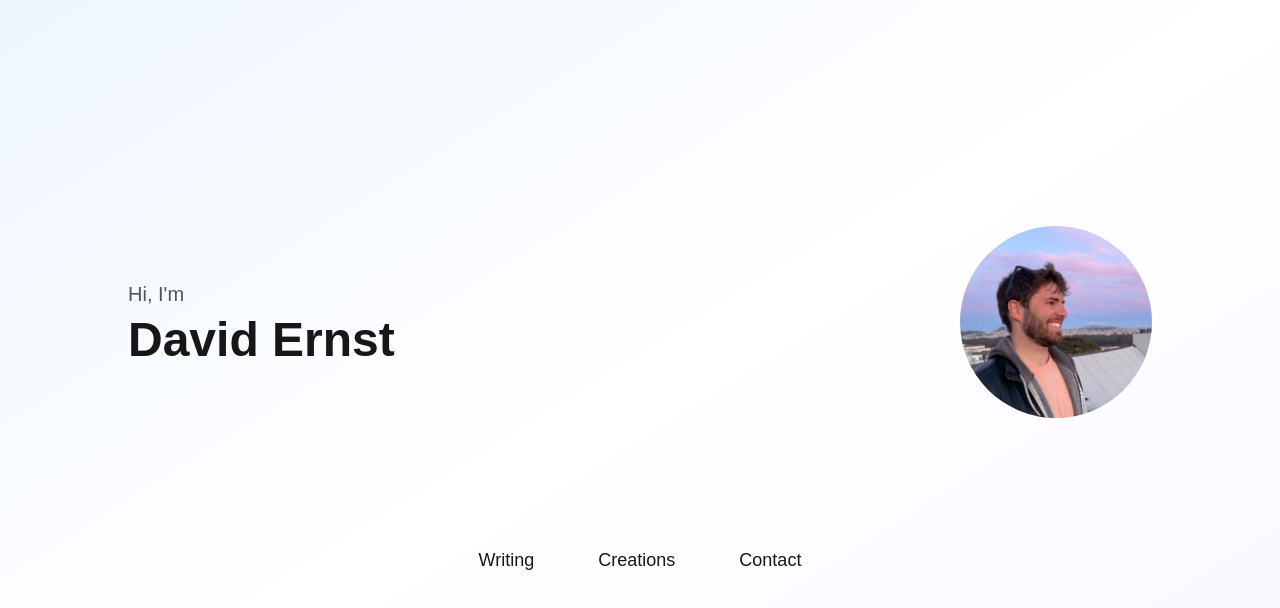
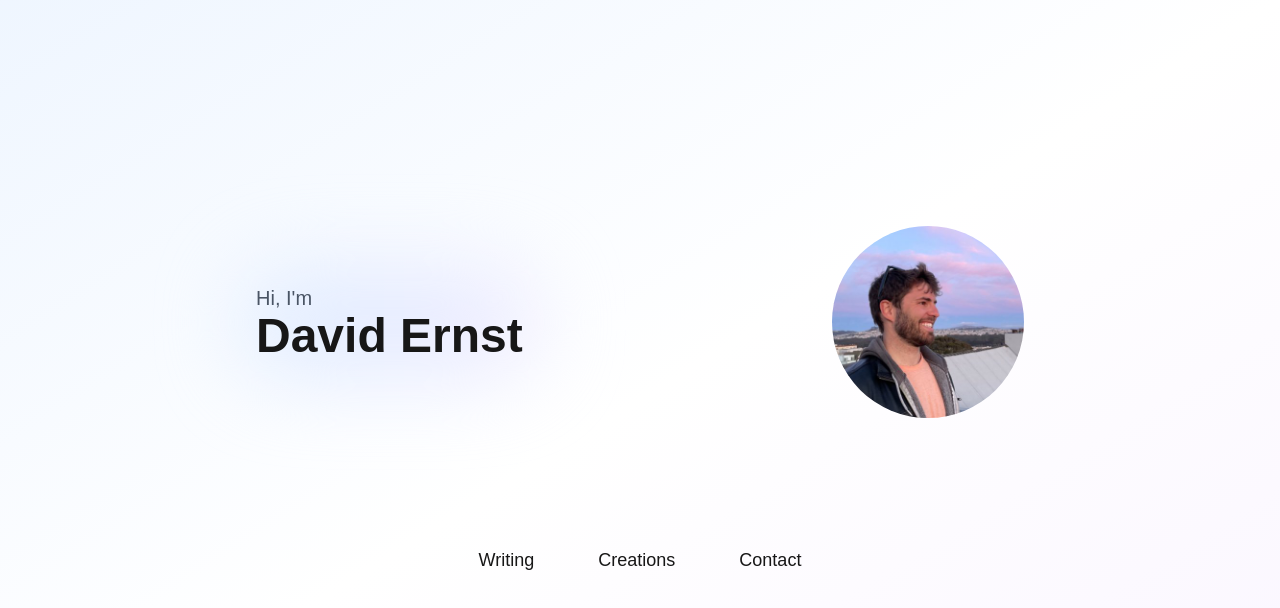
Before and after one commit to dsernst/dsernst.com-2025, a Next.js app: page / in a window 1280 px wide. Shown: the top 608 px of the page. Built offline with nearby package versions, Linux system fonts and the light colour scheme.

Commit message:
Add color behind homepage text

```diff
--- a/app/page.tsx
+++ b/app/page.tsx
@@ -4,12 +4,15 @@ import ProfilePhoto from './components/ProfilePhoto'
 export default function Home() {
   return (
     <div className="min-h-screen flex flex-col items-center justify-center p-8">
-      <main className="flex flex-col sm:flex-row items-center gap-8 sm:gap-0 sm:justify-between w-full max-w-5xl">
-        <div className="flex flex-col items-center sm:items-start gap-2">
-          <span className="text-xl text-gray-600 dark:text-gray-300">
-            Hi, I&apos;m
-          </span>
-          <h1 className="text-5xl font-bold">David Ernst</h1>
+      <main className="flex flex-col sm:flex-row items-center gap-8 sm:gap-0 sm:justify-between w-full max-w-3xl">
+        <div className="flex flex-col items-center sm:items-start gap-2 relative">
+          <div className="absolute -inset-4 bg-gradient-to-r from-blue-100/80 via-indigo-100/80 to-violet-100/80 dark:from-blue-900/40 dark:via-indigo-900/40 dark:to-violet-900/40 blur-2xl rounded-full" />
+          <div className="relative">
+            <span className="text-xl text-gray-600 dark:text-gray-300">
+              Hi, I&apos;m
+            </span>
+            <h1 className="text-5xl font-bold">David Ernst</h1>
+          </div>
         </div>
         <ProfilePhoto />
       </main>
```
